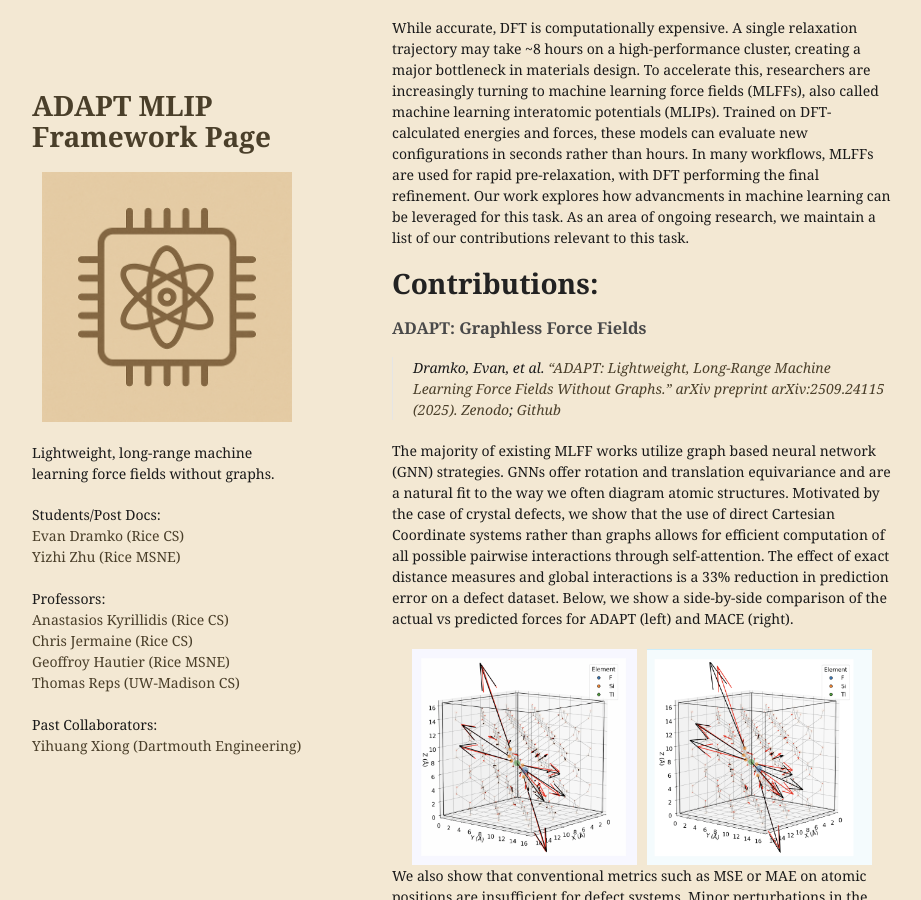
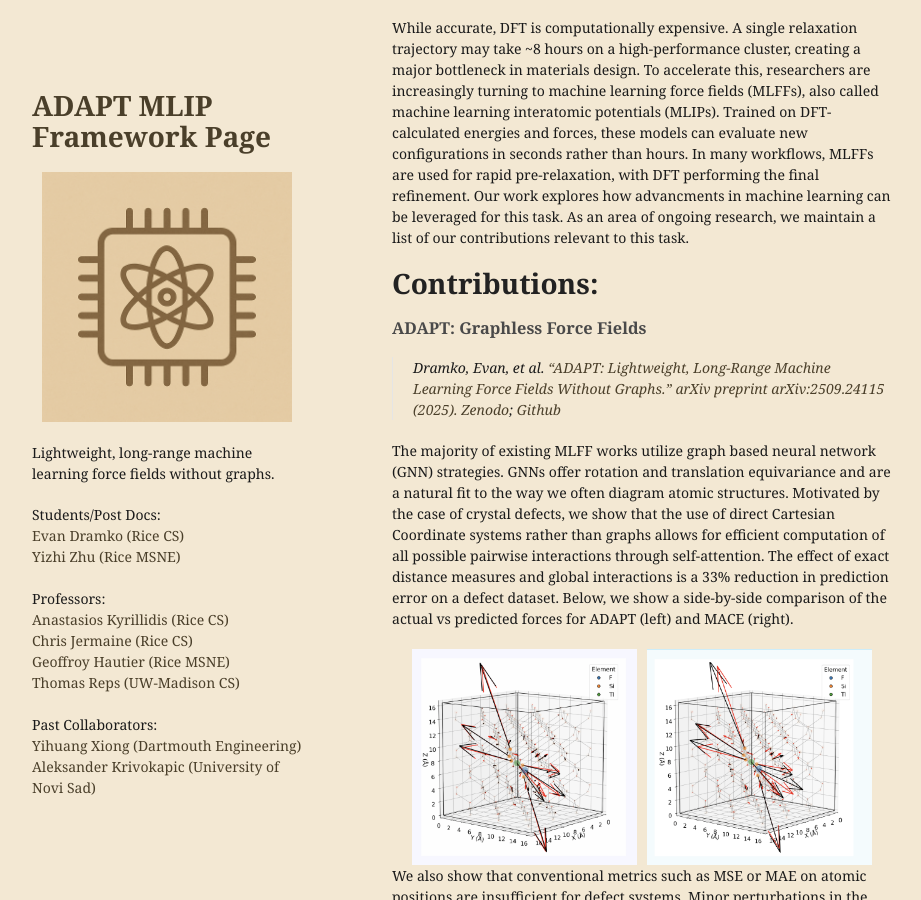
Before and after one commit to EvanDramko/ADAPT_webpage, a Jekyll site: the page built from index.md, in a window 1280 px wide and 900 px high, scrolled down 501 px. Shown: the whole window, without its empty margins (178-1099 px from the left). Built offline with Jekyll 4.4.1, drawn with Linux system fonts in a browser that asks for light colours; our own code applies the rules of GitHub Pages for plain Markdown files.

Commit message:
added Sacha to the author list

```diff
--- a/_layouts/default.html
+++ b/_layouts/default.html
@@ -48,6 +48,7 @@
 
         Past Collaborators: <br>
         <a href="https://scholar.google.com/citations?user=HLneol4AAAAJ&hl=en">Yihuang Xiong (Dartmouth Engineering) </a>
+		<a href="https://www.linkedin.com/in/aleksandar-krivokapic-802abb2b6/">Aleksander Krivokapic (University of Novi Sad) </a>
 
         <br>
         {% if site.github.is_user_page %}
```
